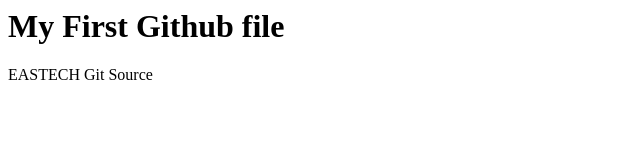
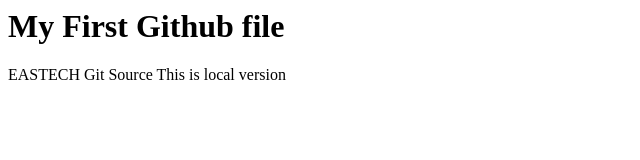
Before and after one commit to MohammedSayyad/githubclass, a plain HTML site: page index.html in a window 1280 px wide. Shown: the whole page, without its empty margins (0-640 px from the left). Drawn offline with Linux system fonts and the light colour scheme.

Commit message:
new Commit

```diff
--- a/index.html
+++ b/index.html
@@ -1,5 +1,4 @@
 <html>
   <h1>My First Github file</h1>
-  EASTECH
-  Git Source
+  EASTECH Git Source This is local version
 </html>
```
